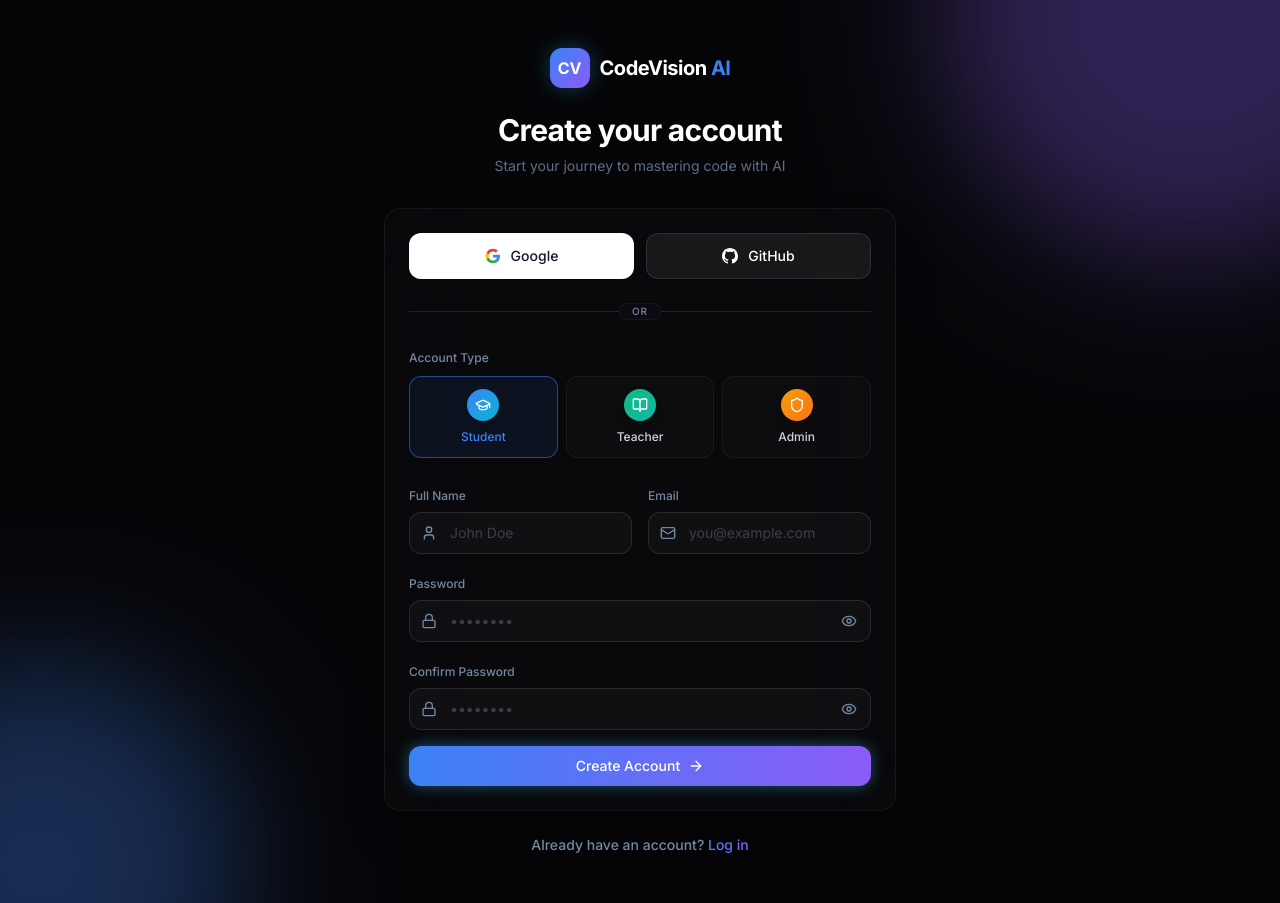
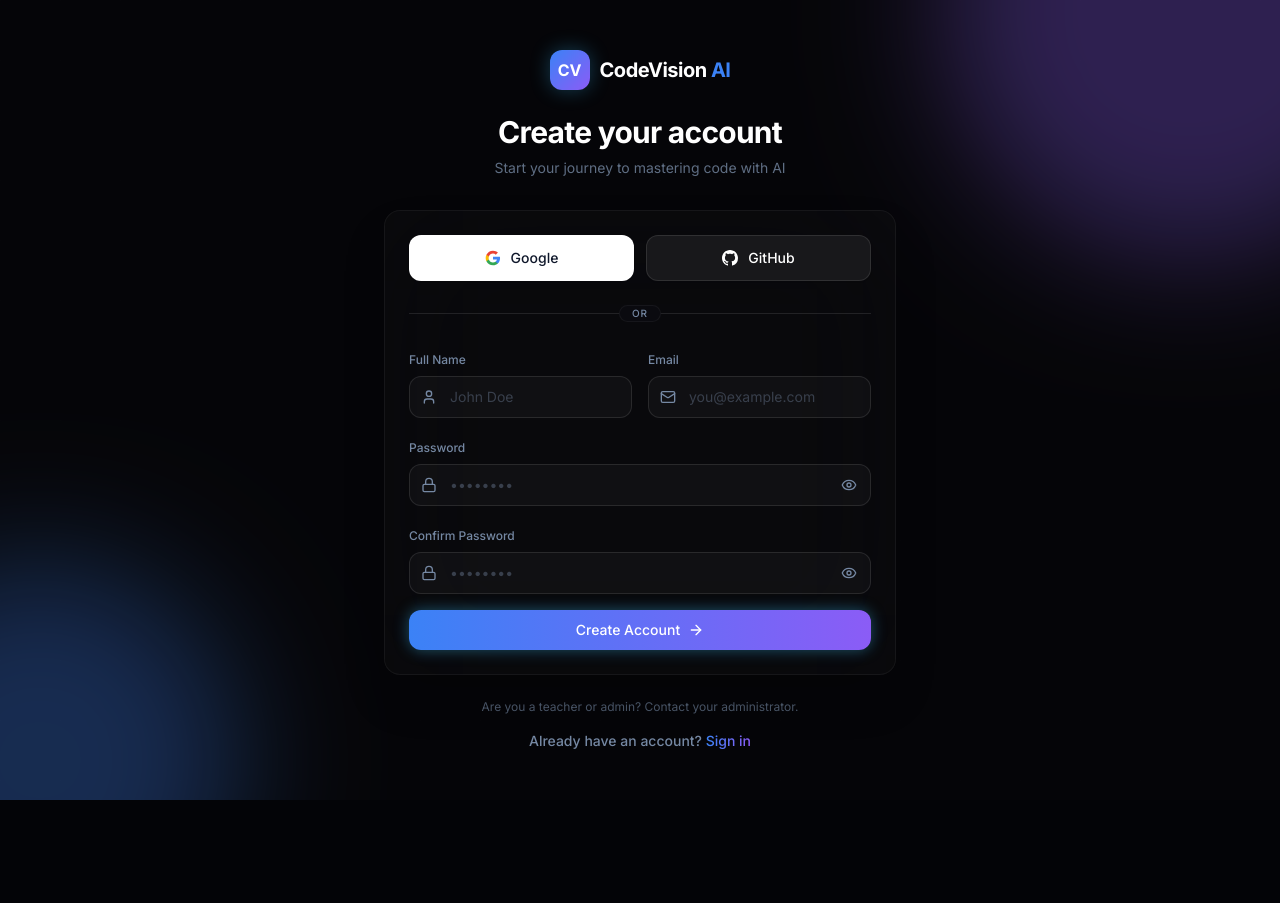
Before and after one commit to PrajwalGayakwad99/AXIOM, a Next.js app in the folder apps/web/: page /auth/register in a window 1280 px wide. After the commit the page ends 800 px from the top, so only its background shows below. Built offline with nearby package versions, Linux system fonts and the light colour scheme.

Commit message:
chore: remove test files

```diff
--- a/apps/web/package.json
+++ b/apps/web/package.json
@@ -9,7 +9,7 @@
     "lint": "next lint"
   },
   "dependencies": {
-    "@codevision/database": "*",
+    "@codevision/database": "workspace:*",
     "@hookform/resolvers": "^5.2.2",
     "@monaco-editor/react": "^4.7.0",
     "@prisma/client": "^5.14.0",
--- /dev/null
+++ b/apps/web/src/app/api/auth/register/route.ts
@@ -0,0 +1,61 @@
+import { NextRequest } from "next/server"
+import { prisma } from "@/lib/prisma"
+import bcrypt from "bcryptjs"
+import { z } from "zod"
+import { sanitizeInput } from "@/lib/sanitize"
+
+const RegisterSchema = z.object({
+  name:     z.string().min(2).max(50),
+  email:    z.string().email().toLowerCase(),
+  password: z.string().min(8).max(128)
+             .regex(/[A-Z]/, "Must contain uppercase letter")
+             .regex(/[0-9]/, "Must contain number"),
+})
+
+export async function POST(req: NextRequest) {
+  try {
+    const body = await req.json().catch(() => null)
+    if (!body) {
+      return Response.json({ error: "Invalid request body" }, { status: 400 })
+    }
+
+    // Block teacher/admin self-registration
+    if (body.role && body.role !== "STUDENT") {
+      return Response.json({ error: "Invalid registration" }, { status: 400 })
+    }
+
+    const parsed = RegisterSchema.safeParse(body)
+    if (!parsed.success) {
+      return Response.json(
+        { error: "Validation failed", details: parsed.error.flatten().fieldErrors },
+        { status: 400 }
+      )
+    }
+
+    const { name, email, password } = parsed.data
+    const cleanName  = sanitizeInput(name)
+    const cleanEmail = sanitizeInput(email)
+
+    const existing = await prisma.user.findUnique({ where: { email: cleanEmail } })
+    if (existing) {
+      return Response.json({ error: "Email already registered" }, { status: 409 })
+    }
+
+    const hashedPassword = await bcrypt.hash(password, 12)
+
+    await prisma.user.create({
+      data: {
+        name:     cleanName,
+        email:    cleanEmail,
+        password: hashedPassword,
+        role:     "STUDENT",
+        profile:  { create: { level: "BEGINNER" } },
+      },
+    })
+
+    return Response.json({ success: true, message: "Account created successfully" })
+  } catch (error) {
+    console.error("[register] error:", error)
+    return Response.json({ error: "Something went wrong" }, { status: 500 })
+  }
+}
--- /dev/null
+++ b/apps/web/src/app/auth/callback/page.tsx
@@ -0,0 +1,51 @@
+"use client";
+
+import { useEffect } from "react";
+import { useRouter, useSearchParams } from "next/navigation";
+import { Loader2 } from "lucide-react";
+
+export default function AuthCallbackPage() {
+  const router = useRouter();
+  const searchParams = useSearchParams();
+
+  useEffect(() => {
+    const handleCallback = async () => {
+      try {
+        // Get the session after OAuth callback
+        const response = await fetch("/api/auth/session");
+        const session = await response.json();
+
+        if (session?.user) {
+          const role = session.user.role;
+          let redirectUrl = "/dashboard";
+
+          if (role === "ADMIN") {
+            redirectUrl = "/admin/dashboard";
+          } else if (role === "TEACHER") {
+            redirectUrl = "/teacher/dashboard";
+          } else if (role === "RECRUITER") {
+            redirectUrl = "/recruiter/dashboard";
+          }
+
+          router.push(redirectUrl);
+        } else {
+          router.push("/auth/login");
+        }
+      } catch (error) {
+        console.error("Auth callback error:", error);
+        router.push("/auth/login");
+      }
+    };
+
+    handleCallback();
+  }, [router]);
+
+  return (
+    <div className="min-h-screen bg-[#0A0A0F] flex items-center justify-center p-4 relative overflow-hidden bg-gradient-to-b from-surface-primary to-[#050508]">
+      <div className="text-center">
+        <Loader2 className="w-8 h-8 text-brand-blue animate-spin mx-auto mb-4" />
+        <p className="text-white">Completing authentication...</p>
+      </div>
+    </div>
+  );
+}
--- a/apps/web/src/app/auth/login/page.tsx
+++ b/apps/web/src/app/auth/login/page.tsx
@@ -1,6 +1,6 @@
 "use client";
 
-import { signIn } from "next-auth/react";
+import { signIn, getSession } from "next-auth/react";
 import { Suspense, useState } from "react";
 import { motion } from "framer-motion";
 import Link from "next/link";
@@ -41,7 +41,20 @@ function LoginContent() {
         setErrorMsg("Invalid email or password");
         setIsLoading(false);
       } else {
-        router.push("/dashboard");
+        // Get session to determine role-based redirect
+        const session = await getSession();
+        const role = session?.user?.role;
+
+        let redirectUrl = "/dashboard";
+        if (role === "ADMIN") {
+          redirectUrl = "/admin/dashboard";
+        } else if (role === "TEACHER") {
+          redirectUrl = "/teacher/dashboard";
+        } else if (role === "RECRUITER") {
+          redirectUrl = "/recruiter/dashboard";
+        }
+
+        router.push(redirectUrl);
         router.refresh();
       }
     } catch (err) {
@@ -92,7 +105,7 @@ function LoginContent() {
           <div className="flex flex-col gap-3">
             <button
               type="button"
-              onClick={() => signIn("google", { callbackUrl: "/dashboard" })}
+              onClick={() => signIn("google", { callbackUrl: "/auth/callback" })}
               className="flex items-center justify-center gap-2.5 p-3 rounded-xl bg-white text-slate-900 hover:bg-slate-100 transition-colors font-medium border border-transparent shadow-sm"
             >
               <svg className="w-5 h-5" viewBox="0 0 24 24">
@@ -105,7 +118,7 @@ function LoginContent() {
             </button>
             <button
               type="button"
-              onClick={() => signIn("github", { callbackUrl: "/dashboard" })}
+              onClick={() => signIn("github", { callbackUrl: "/auth/callback" })}
               className="flex items-center justify-center gap-2.5 p-3 rounded-xl bg-[#18181B] text-white hover:bg-[#27272A] transition-colors font-medium border border-white/10 shadow-sm"
             >
               <svg className="w-5 h-5 fill-current" viewBox="0 0 24 24">
--- a/apps/web/src/app/auth/register/page.tsx
+++ b/apps/web/src/app/auth/register/page.tsx
@@ -16,13 +16,10 @@ import {
   Loader2,
   Eye,
   EyeOff,
-  GraduationCap,
-  BookOpen,
-  Shield,
   Check,
   X,
 } from "lucide-react";
-import { RegisterFormSchema, type RegisterFormData, type Role } from "@/types";
+import { RegisterFormSchema, type RegisterFormData } from "@/types";
 
 const fadeUp = {
   initial: { opacity: 0, y: 20, filter: "blur(10px)" },
@@ -35,30 +32,6 @@ const fadeUp = {
 };
 
 const stagger = { animate: { transition: { staggerChildren: 0.08 } } };
-
-const roles: { value: Role; label: string; icon: typeof GraduationCap; description: string; color: string }[] = [
-  {
-    value: "STUDENT",
-    label: "Student",
-    icon: GraduationCap,
-    description: "Learn to code visually",
-    color: "from-blue-500 to-cyan-500",
-  },
-  {
-    value: "TEACHER",
-    label: "Teacher",
-    icon: BookOpen,
-    description: "Create courses & teach",
-    color: "from-emerald-500 to-teal-500",
-  },
-  {
-    value: "ADMIN",
-    label: "Admin",
-    icon: Shield,
-    description: "Manage the platform",
-    color: "from-amber-500 to-orange-500",
-  },
-];
 
 function PasswordStrengthIndicator({ password }: { password: string }) {
   const checks = [
@@ -122,7 +95,6 @@ export default function RegisterPage() {
   const [showPassword, setShowPassword] = useState(false);
   const [showConfirm, setShowConfirm] = useState(false);
   const [isLoading, setIsLoading] = useState(false);
-  const [selectedRole, setSelectedRole] = useState<Role>("STUDENT");
   const [errorMsg, setErrorMsg] = useState("");
 
   const {
@@ -138,7 +110,6 @@ export default function RegisterPage() {
       email: "",
       password: "",
       confirmPassword: "",
-      role: "STUDENT",
     },
   });
 
@@ -155,7 +126,7 @@ export default function RegisterPage() {
           name: data.name,
           email: data.email,
           password: data.password,
-          role: data.role,
+          role: "STUDENT",
         }),
       });
 
@@ -264,41 +235,7 @@ export default function RegisterPage() {
 
           <form onSubmit={handleSubmit(onSubmit)} className="space-y-4">
 
-            {/* Role Selection */}
-            <div className="space-y-2">
-              <label className="text-xs font-medium text-muted-foreground">
-                Account Type
-              </label>
-              <div className="grid grid-cols-2 md:grid-cols-3 gap-2">
-                {roles.map((role) => {
-                  const isSelected = selectedRole === role.value;
-                  return (
-                    <button
-                      key={role.value}
-                      type="button"
-                      onClick={() => {
-                        setSelectedRole(role.value);
-                        setValue("role", role.value);
-                      }}
-                      className={`relative flex flex-col items-center justify-center p-3 rounded-xl border transition-all text-center ${
-                        isSelected
-                          ? "border-brand-blue/50 bg-brand-blue/[0.08]"
-                          : "border-white/5 bg-white/[0.02] hover:bg-white/[0.04] hover:border-white/10"
-                      }`}
-                    >
-                      <div className={`mb-2 w-8 h-8 rounded-full bg-gradient-to-br ${role.color} flex items-center justify-center shadow-lg`}>
-                        <role.icon className="w-4 h-4 text-white" />
-                      </div>
-                      <p className={`text-xs font-medium ${isSelected ? "text-brand-blue" : "text-slate-300"}`}>
-                        {role.label}
-                      </p>
-                    </button>
-                  );
-                })}
-              </div>
-            </div>
-
-            <div className="grid grid-cols-1 md:grid-cols-2 gap-4 pt-2">
+            <div className="grid grid-cols-1 md:grid-cols-2 gap-4">
               {/* Name Field */}
               <div className="space-y-1.5">
                 <label className="text-xs font-medium text-muted-foreground">
@@ -443,18 +380,23 @@ export default function RegisterPage() {
         </motion.div>
 
         {/* Footer */}
-        <motion.p
+        <motion.div
           variants={fadeUp}
-          className="text-center text-sm text-muted-foreground mt-6 font-medium"
+          className="text-center space-y-4 mt-6"
         >
+          <p className="text-xs text-muted-foreground/60">
+            Are you a teacher or admin? Contact your administrator.
+          </p>
+          <p className="text-sm text-muted-foreground font-medium">
             Already have an account?{" "}
             <Link
               href="/auth/login"
               className="text-brand-blue hover:text-brand-purple transition-colors bg-clip-text text-transparent bg-gradient-to-r from-brand-blue to-brand-purple"
             >
-            Log in
+              Sign in
             </Link>
-        </motion.p>
+          </p>
+        </motion.div>
       </motion.div>
     </div>
   );
--- a/apps/web/src/lib/auth.ts
+++ b/apps/web/src/lib/auth.ts
@@ -44,6 +44,13 @@ export const { handlers, auth, signIn, signOut } = NextAuth({
     }),
   ],
   callbacks: {
+    async redirect({ url, baseUrl }) {
+      // Allows relative callback URLs
+      if (url.startsWith("/")) return `${baseUrl}${url}`
+      // Allows callback URLs on the same origin
+      else if (new URL(url).origin === baseUrl) return url
+      return baseUrl
+    },
     async signIn({ user, account }) {
       if (
         account?.provider === "google" ||
--- a/apps/web/src/lib/prisma.ts
+++ b/apps/web/src/lib/prisma.ts
@@ -1,11 +1,11 @@
-import { PrismaClient } from "@codevision/database";
+import { PrismaClient } from "@prisma/client"
 
-const globalForPrisma = global as unknown as { prisma: PrismaClient };
+const globalForPrisma = global as unknown as { prisma: PrismaClient }
 
 export const prisma =
   globalForPrisma.prisma ||
   new PrismaClient({
-    log: ["query"],
-  });
+    log: process.env.NODE_ENV === "development" ? ["error", "warn"] : ["error"],
+  })
 
-if (process.env.NODE_ENV !== "production") globalForPrisma.prisma = prisma;
+if (process.env.NODE_ENV !== "production") globalForPrisma.prisma = prisma
--- /dev/null
+++ b/apps/web/src/lib/sanitize.ts
@@ -0,0 +1,25 @@
+/**
+ * Basic input sanitization utilities
+ */
+
+export function sanitizeInput(input: string): string {
+  return input
+    .trim()
+    .replace(/[<>]/g, '') // Remove basic HTML tags
+    .replace(/javascript:/gi, '') // Remove javascript: protocol
+    .replace(/on\w+=/gi, '') // Remove event handlers
+    .slice(0, 1000); // Limit length
+}
+
+export function sanitizeEmail(email: string): string {
+  return email
+    .toLowerCase()
+    .trim()
+    .slice(0, 254); // RFC 5321 limit
+}
+
+export function sanitizeName(name: string): string {
+  return sanitizeInput(name)
+    .replace(/[^a-zA-Z0-9\s\-_.]/g, '') // Allow only alphanumeric, spaces, and basic punctuation
+    .slice(0, 100);
+}
```
Also changed, not shown: apps/web/src/middleware.ts (+20 -12 lines). Lines whose indentation alone changed are shown as unchanged.
